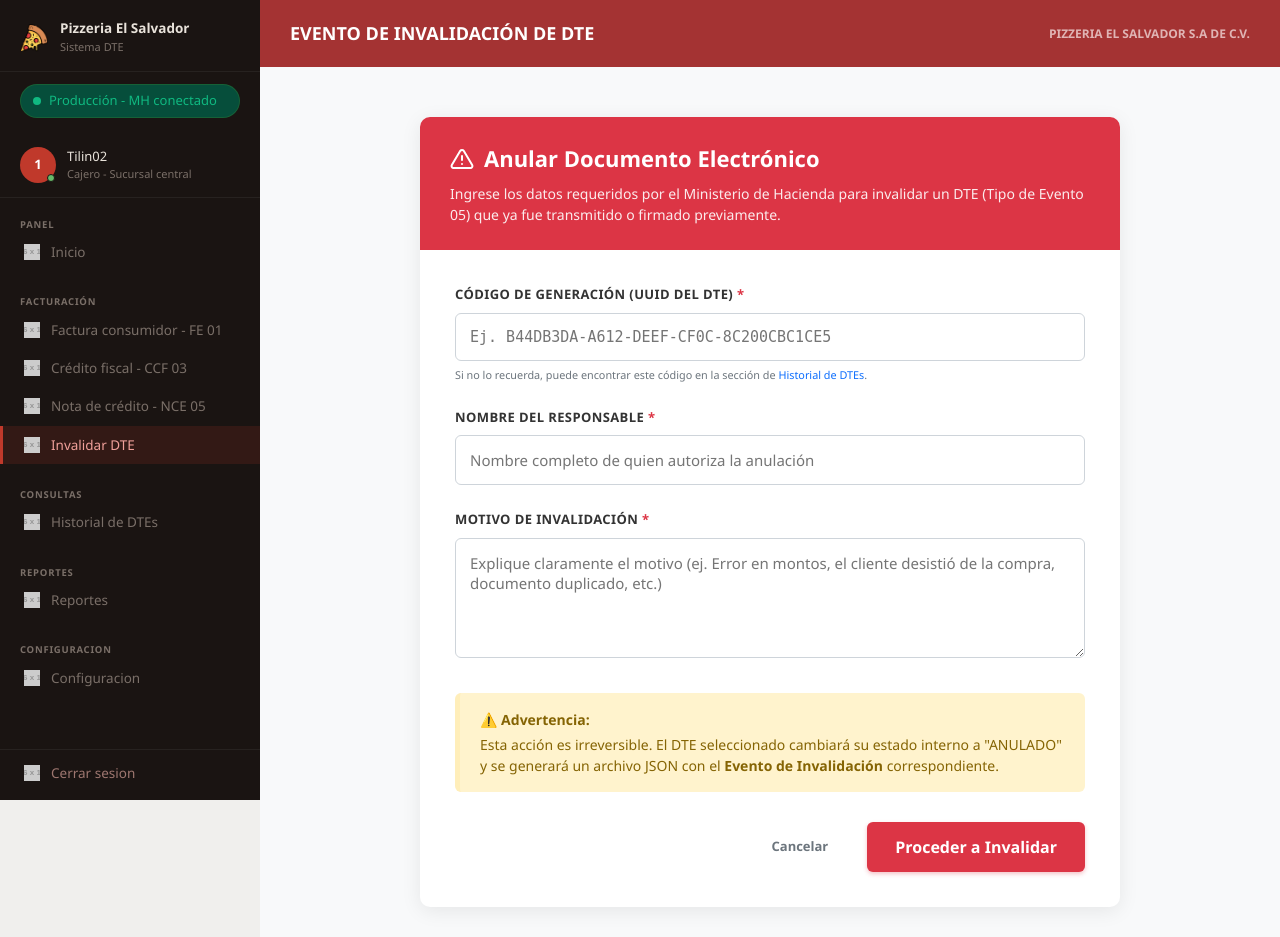
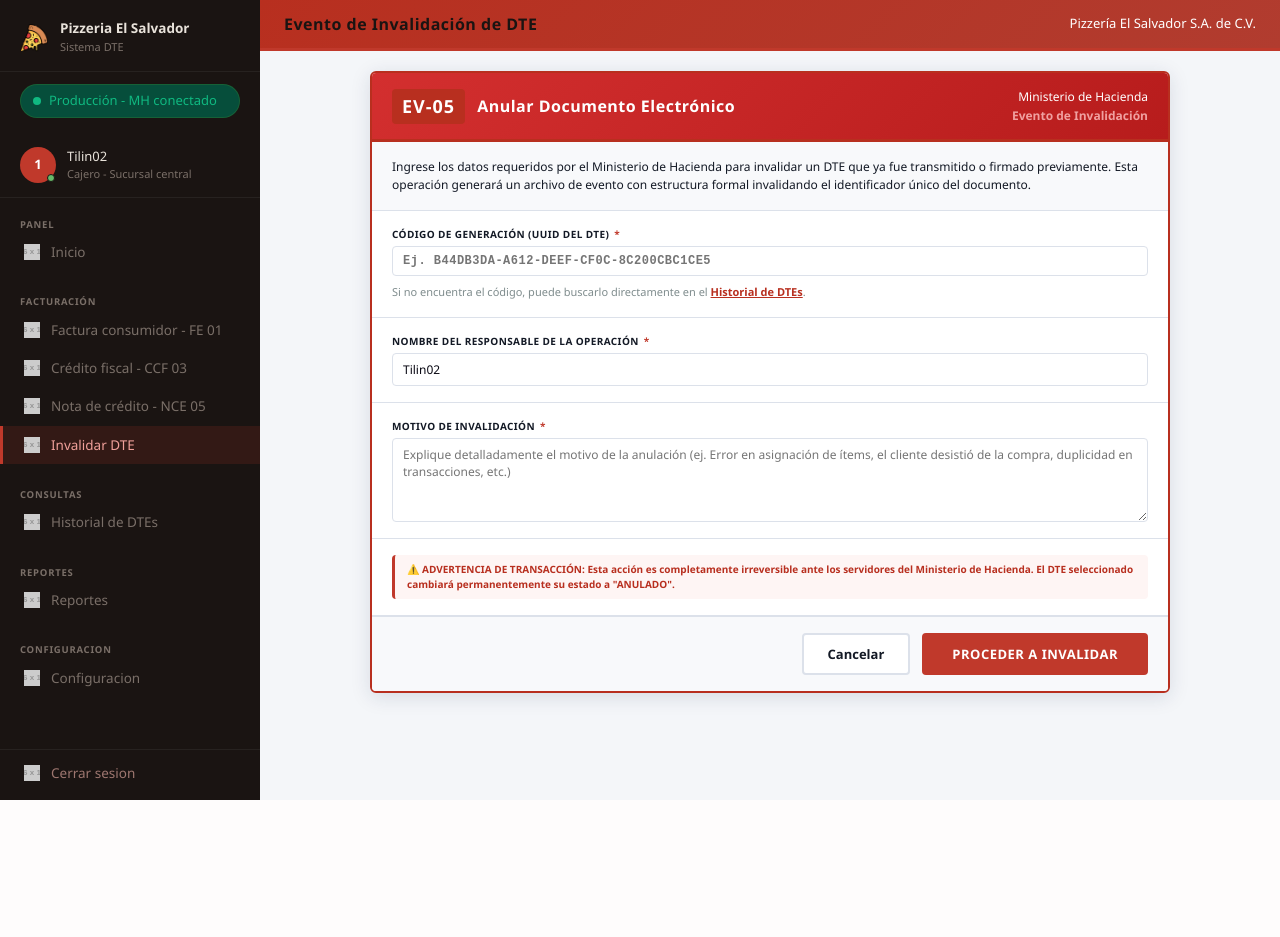
Before and after one commit to LuisArteaga02/Proyecto-Catedra-DSS, a PHP site: page /invalidacion.php in a window 1280 px wide. After the commit the page ends 800 px from the top, so only its background shows below. Run offline with PHP 8.4, Linux system fonts and the light colour scheme; a user stored in the database is signed in; grey boxes labelled with a size stand in for pictures from a placeholder-image service; some libraries are stand-ins or nearby versions.

Commit message:
Reviciones de invalicacion de dte y arreglo de estilos

```diff
--- a/factura_nce.php
+++ b/factura_nce.php
@@ -161,11 +161,7 @@ if ($result_muni) {
                 </div>
                 <span class="error-msg" id="err_dte_rel">Debe buscar y confirmar el DTE original antes de continuar.</span>
               </div>
-              <div class="fe-group">
-                <label>MOTIVO Y AJUSTE</label>
-                <input type="text" name="motivo_breve" id="motivo_breve"
-                       maxlength="50" placeholder="Ej: Devolución, Error de precio">
-              </div>
+
             </div>
 
             <!-- Card del DTE encontrado (oculta hasta buscar) -->
--- a/invalidacion.php
+++ b/invalidacion.php
@@ -11,77 +11,135 @@ $pagina_activa = 'INVALIDACION';
 ?>
 <!DOCTYPE html>
 <html lang="es">
+
 <head>
     <meta charset="UTF-8">
     <meta name="viewport" content="width=device-width, initial-scale=1.0">
-    <title>Invalidar DTE</title>
+    <title>Invalidar DTE — Pizzería El Salvador</title>
     <link rel="stylesheet" href="css/style.css">
     <link rel="stylesheet" href="css/formularios.css">
 </head>
+
 <body>
 
     <div class="layout">
         <?php include 'navegacion.php'; ?>
 
-    <div class="main-content" style="background-color: #f8f9fa;">
+        <div class="main-content">
 
-        <div class="historial-topbar" style="margin-bottom: 20px;">
+            <!-- TOPBAR ADAPTADO -->
+            <div class="topbar">
                 <h1>Evento de Invalidación de DTE</h1>
-            <span class="company-name">Pizzeria El Salvador S.A de C.V.</span>
+                <span class="company-name">Pizzería El Salvador S.A. de C.V.</span>
             </div>
 
-        <div style="max-width: 700px; margin: 30px auto; background: white; border-radius: 10px; box-shadow: 0 4px 20px rgba(0,0,0,0.08); overflow: hidden;">
-            <div style="background: #dc3545; color: white; padding: 25px 30px;">
-                <h2 style="margin: 0; font-size: 22px; display: flex; align-items: center; gap: 10px;">
-                    <svg width="24" height="24" viewBox="0 0 24 24" fill="none" stroke="currentColor" stroke-width="2" stroke-linecap="round" stroke-linejoin="round"><path d="M10.29 3.86L1.82 18a2 2 0 0 0 1.71 3h16.94a2 2 0 0 0 1.71-3L13.71 3.86a2 2 0 0 0-3.42 0z"></path><line x1="12" y1="9" x2="12" y2="13"></line><line x1="12" y1="17" x2="12.01" y2="17"></line></svg>
-                    Anular Documento Electrónico
-                </h2>
-                <p style="margin: 8px 0 0 0; opacity: 0.9; font-size: 14px; line-height: 1.5;">Ingrese los datos requeridos por el Ministerio de Hacienda para invalidar un DTE (Tipo de Evento 05) que ya fue transmitido o firmado previamente.</p>
+            <!-- CONTENEDOR PRINCIPAL DEL FORMULARIO -->
+            <div class="page-content">
+                <div class="fe-container" style="max-width: 800px;">
+
+                    <!-- BANNER SUPERIOR CON ESTILO DTE -->
+                    <div class="fe-header-banner" style="background: linear-gradient(135deg, #d32f2f 0%, #b71c1c 100%); border-bottom: 3px solid var(--navy);">
+                        <div class="fe-header-left">
+                            <span class="badge-fe" style="background: var(--navy);">EV-05</span>
+                            <div class="brand-text">
+                                <h2 class="fe-title" style="font-size: 16px; margin: 0;">Anular Documento Electrónico</h2>
+                            </div>
+                        </div>
+                        <div class="fe-header-right">
+                            <span>Ministerio de Hacienda</span><br>
+                            <span class="fe-code">Evento de Invalidación</span>
+                        </div>
                     </div>
 
+                    <!-- EXPLICACIÓN DEL PROCESO -->
+                    <div class="fe-section" style="background: var(--bg-section); border-bottom: 1px solid var(--border);">
+                        <p style="font-size: 12px; line-height: 1.5; color: var(--text-muted); margin: 0;">
+                            Ingrese los datos requeridos por el Ministerio de Hacienda para invalidar un DTE que ya fue transmitido o firmado previamente. Esta operación generará un archivo de evento con estructura formal invalidando el identificador único del documento.
+                        </p>
+                    </div>
+
+                    <!-- SECCIÓN DE NOTIFICACIONES / ALERTAS -->
                     <?php if (isset($_GET['exito'])): ?>
-            <div style="background-color: #d4edda; color: #155724; border: 1px solid #c3e6cb; padding: 15px 20px; margin: 25px 30px 0 30px; border-radius: 6px; font-size: 15px;">
-                <strong style="display: block; margin-bottom: 5px;">¡DTE Invalidado con éxito!</strong>
-                El estado del documento ha cambiado a ANULADO y se ha generado el JSON del Evento de Invalidación.<br>
-                <span style="font-size: 13px; color: #383d41; margin-top: 5px; display: inline-block;">UUID del evento: <strong><?= htmlspecialchars($_GET['uuid'] ?? '') ?></strong></span>
+                        <div class="fe-section">
+                            <div class="box-info" style="background: #e8f5e9; border-color: #a5d6a7; color: #1b5e20;">
+                                <h4 style="color: #1b5e20; border-bottom: 1px dashed #a5d6a7;">¡DTE Invalidado con éxito!</h4>
+                                <p style="font-size: 12px; margin-bottom: 6px;">El estado del documento ha cambiado a <strong>ANULADO</strong> y se ha generado el JSON del Evento de Invalidación de manera conforme.</p>
+                                <span style="font-family: 'Courier New', monospace; font-size: 11px;">UUID del evento: <strong><?= htmlspecialchars($_GET['uuid'] ?? '') ?></strong></span>
+                            </div>
                         </div>
                     <?php endif; ?>
 
                     <?php if (isset($_GET['error'])): ?>
-            <div style="background-color: #f8d7da; color: #721c24; border: 1px solid #f5c6cb; padding: 15px 20px; margin: 25px 30px 0 30px; border-radius: 6px; font-size: 15px;">
-                <strong>Error al procesar:</strong> <?= htmlspecialchars($_GET['error']) ?>
+                        <div class="fe-section">
+                            <div class="box-info">
+                                <h4>Error al procesar la solicitud</h4>
+                                <p style="font-size: 12px; margin: 0; color: var(--red-dark);"><?= htmlspecialchars($_GET['error']) ?></p>
+                            </div>
                         </div>
                     <?php endif; ?>
 
-            <form action="procesar_invalidacion.php" method="POST" style="padding: 35px;">
-                <div class="form-group" style="margin-bottom: 25px;">
-                    <label style="display: block; font-weight: 600; margin-bottom: 8px; color: #333;">Código de Generación (UUID del DTE) <span style="color:#dc3545">*</span></label>
-                    <input type="text" name="codigo_generacion" required style="width: 100%; padding: 14px; border: 1px solid #ced4da; border-radius: 6px; font-family: monospace; font-size: 15px; box-sizing: border-box;" placeholder="Ej. B44DB3DA-A612-DEEF-CF0C-8C200CBC1CE5">
-                    <small style="color: #6c757d; display: block; margin-top: 6px;">Si no lo recuerda, puede encontrar este código en la sección de <a href="historial_dte.php" style="color: #0d6efd;">Historial de DTEs</a>.</small>
+                    <!-- FORMULARIO PRINCIPAL -->
+                    <form action="procesar_invalidacion.php" method="POST">
+
+                        <div class="fe-section">
+                            <div class="grid-1">
+                                <!-- CAMPO: CÓDIGO DE GENERACIÓN -->
+                                <div class="fe-group">
+                                    <label>Código de Generación (UUID del DTE) <span class="req">*</span></label>
+                                    <input type="text" name="codigo_generacion" required
+                                           style="font-family: 'Courier New', monospace; font-weight: 600; letter-spacing: 0.5px;"
+                                           placeholder="Ej. B44DB3DA-A612-DEEF-CF0C-8C200CBC1CE5">
+                                    <span class="error-msg">Este campo es requerido</span>
+                                    <p style="font-size: 11px; color: #7f8c8d; margin-top: 4px;">
+                                        Si no encuentra el código, puede buscarlo directamente en el <a href="historial_dte.php" style="color: var(--navy); font-weight: 600; text-decoration: underline;">Historial de DTEs</a>.
+                                    </p>
+                                </div>
+                            </div>
                         </div>
 
-                <div class="form-group" style="margin-bottom: 25px;">
-                    <label style="display: block; font-weight: 600; margin-bottom: 8px; color: #333;">Nombre del Responsable <span style="color:#dc3545">*</span></label>
-                    <input type="text" name="responsable" required style="width: 100%; padding: 14px; border: 1px solid #ced4da; border-radius: 6px; font-size: 15px; box-sizing: border-box;" placeholder="Nombre completo de quien autoriza la anulación">
+                        <div class="fe-section">
+                            <div class="grid-1">
+                                <!-- CAMPO: RESPONSABLE -->
+                                <div class="fe-group">
+                                    <label>Nombre del Responsable de la Operación <span class="req">*</span></label>
+                                    <input type="text" name="responsable" required
+                                           value="<?= htmlspecialchars($_SESSION['usuario_nombre']) ?>">
+                                </div>
+                            </div>
                         </div>
 
-                <div class="form-group" style="margin-bottom: 30px;">
-                    <label style="display: block; font-weight: 600; margin-bottom: 8px; color: #333;">Motivo de Invalidación <span style="color:#dc3545">*</span></label>
-                    <textarea name="motivo_invalidacion" required style="width: 100%; padding: 14px; border: 1px solid #ced4da; border-radius: 6px; font-size: 15px; resize: vertical; min-height: 120px; box-sizing: border-box; font-family: inherit;" placeholder="Explique claramente el motivo (ej. Error en montos, el cliente desistió de la compra, documento duplicado, etc.)"></textarea>
+                        <div class="fe-section">
+                            <div class="grid-1">
+                                <!-- CAMPO: MOTIVO -->
+                                <div class="fe-group">
+                                    <label>Motivo de Invalidación <span class="req">*</span></label>
+                                    <textarea name="motivo_invalidacion" required rows="4"
+                                              placeholder="Explique detalladamente el motivo de la anulación (ej. Error en asignación de ítems, el cliente desistió de la compra, duplicidad en transacciones, etc.)"></textarea>
+                                </div>
+                            </div>
                         </div>
 
-                <div style="background: #fff3cd; color: #856404; padding: 16px 20px; border-radius: 6px; border-left: 5px solid #ffeeba; margin-bottom: 30px; font-size: 14px; line-height: 1.5;">
-                    <strong style="display: block; margin-bottom: 4px;">⚠️ Advertencia:</strong>
-                    Esta acción es irreversible. El DTE seleccionado cambiará su estado interno a "ANULADO" y se generará un archivo JSON con el <strong>Evento de Invalidación</strong> correspondiente.
+                        <!-- ADVERTENCIA LEGAL INTEGRADA -->
+                        <div class="fe-section no-border">
+                            <div class="nce-nota-legal" style="margin: 0;">
+                                <strong>⚠️ ADVERTENCIA DE TRANSACCIÓN:</strong> Esta acción es completamente irreversible ante los servidores del Ministerio de Hacienda. El DTE seleccionado cambiará permanentemente su estado a "ANULADO".
+                            </div>
                         </div>
 
-                <div style="display: flex; justify-content: flex-end; align-items: center;">
-                    <a href="historial_dte.php" style="padding: 12px 24px; color: #6c757d; text-decoration: none; font-weight: 600; margin-right: 15px; transition: color 0.2s;" onmouseover="this.style.color='#333'" onmouseout="this.style.color='#6c757d'">Cancelar</a>
-                    <button type="submit" style="background: #dc3545; color: white; border: none; padding: 14px 28px; border-radius: 6px; font-weight: 600; font-size: 16px; cursor: pointer; transition: background 0.2s; box-shadow: 0 2px 4px rgba(220,53,69,0.3);" onmouseover="this.style.background='#c82333'" onmouseout="this.style.background='#dc3545'">
+                        <!-- ACCIONES DEL FORMULARIO CON BOTONES ORIGINALES -->
+                        <div class="form-actions">
+                            <button type="button" class="btn-cancel" onclick="window.location.href='historial_dte.php';">
+                                Cancelar
+                            </button>
+
+                            <button type="submit" class="btn-save"
+                                    onclick="return confirm('¿Está totalmente seguro de que desea proceder a invalidar este DTE? Esta acción modificará los registros hacendarios y no se puede deshacer.');">
                                 Proceder a Invalidar
                             </button>
                         </div>
+
                     </form>
+                </div>
             </div>
 
         </div>
```
Lines whose indentation alone changed are shown as unchanged.
